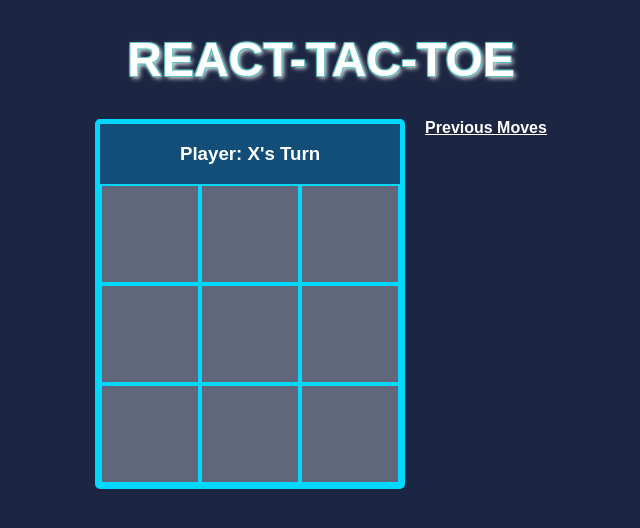
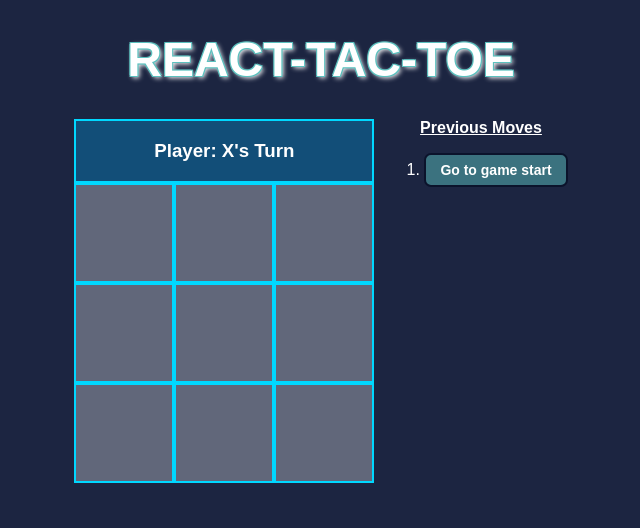
Before and after one commit to DrAcula27/react_one, a React (Create React App) app in the folder client/: page / in a window 1280 px wide. Shown: the top 528 px of the page, without its empty margins (319-959 px from the left). Built offline with nearby package versions, Linux system fonts and the light colour scheme.

Commit message:
implement 'time travel', update styles

```diff
--- a/client/src/App.css
+++ b/client/src/App.css
@@ -42,13 +42,26 @@ ul {
   text-decoration: solid underline;
 }
 
-.game-board {
-  border: 5px solid var(--react);
-  border-radius: 5px;
+.game-info {
+  margin-left: 20px;
 }
 
-.game-info {
-  margin-left: 20px;
+.game-info button {
+  padding: 0.5em 1em;
+  margin-bottom: 1em;
+  background-color: rgba(91, 192, 190, 0.5);
+  color: white;
+  font-size: 14px;
+  font-weight: bold;
+  border: 2px solid var(--maastricht-blue);
+  border-radius: 0.5em;
+}
+
+.game-info button:hover {
+  background-color: var(--sea-serpent);
+  color: var(--maastricht-blue);
+  border: 2px solid var(--react);
+  cursor: pointer;
 }
 
 .status {
--- a/client/src/App.js
+++ b/client/src/App.js
@@ -33,12 +33,13 @@ class Game extends React.Component {
           squares: Array(9).fill(null),
         },
       ],
+      stepNumber: 0,
       xIsNext: true,
     };
   }
 
   handleClick(i) {
-    const history = this.state.history;
+    const history = this.state.history.slice(0, this.state.stepNumber + 1);
     const current = history[history.length - 1];
     const squares = current.squares.slice();
     if (calculateWinner(squares) || squares[i]) {
@@ -47,14 +48,32 @@ class Game extends React.Component {
     squares[i] = this.state.xIsNext ? "X" : "O";
     this.setState({
       history: history.concat([{ squares: squares }]),
+      stepNumber: history.length,
       xIsNext: !this.state.xIsNext,
+    });
+  }
+
+  jumpTo(step) {
+    this.setState({
+      stepNumber: step,
+      xIsNext: step % 2 === 0,
     });
   }
 
   render() {
     const history = this.state.history;
-    const current = history[history.length - 1];
+    const current = history[this.state.stepNumber];
     const winner = calculateWinner(current.squares);
+
+    const moves = history.map((value, moveIndex) => {
+      const desc = moveIndex ? "Go to move #" + moveIndex : "Go to game start";
+      return (
+        <li key={moveIndex}>
+          <button onClick={() => this.jumpTo(moveIndex)}>{desc}</button>
+        </li>
+      );
+    });
+
     let status;
 
     if (winner) {
@@ -77,7 +96,7 @@ class Game extends React.Component {
           </div>
           <div className="game-info">
             <h4>Previous Moves</h4>
-            <ol>{/* TODO */}</ol>
+            <ol>{moves}</ol>
           </div>
         </div>
       </div>
--- a/client/src/components/player/index.css
+++ b/client/src/components/player/index.css
@@ -2,4 +2,5 @@
   display: flex;
   background-color: #124e78;
   justify-content: center;
+  border: 2px solid var(--react);
 }
```
